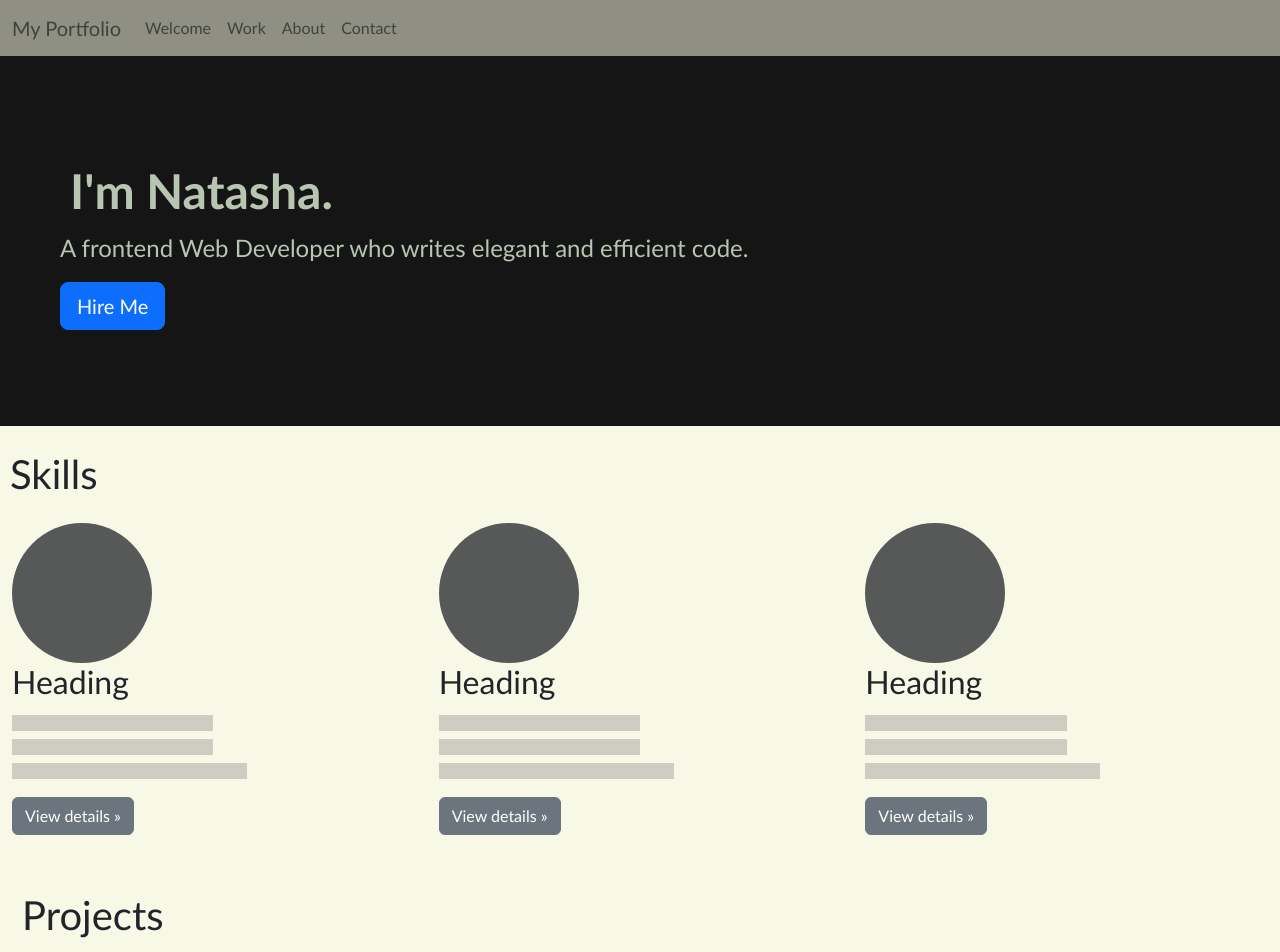
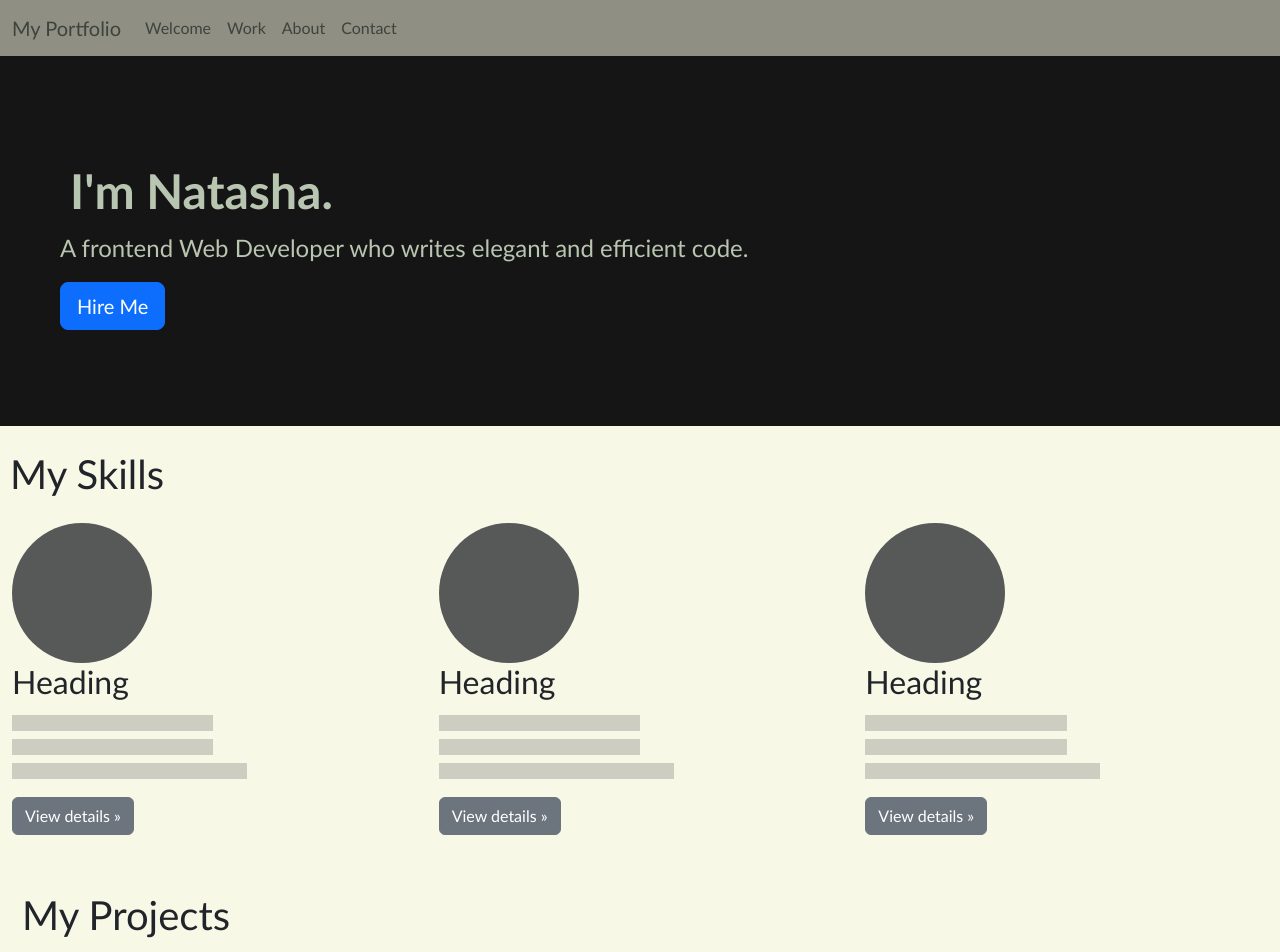
Before and after one commit to Tashsn/Bootstrap-Portfolio, a plain HTML site: page index.html in a window 1280 px wide. Shown: the top 952 px of the page. Drawn offline with nearby package versions, Linux system fonts and the light colour scheme.

Commit message:
added index.html

```diff
--- a/index.html
+++ b/index.html
@@ -41,7 +41,7 @@
       </div>
     </div>
 
-    <h1>Skills</h1>
+    <h1>My Skills</h1>
 
     <div class="container-fluid">
       <div class="row">
@@ -76,7 +76,7 @@
          </div>
          </div>
 
-         <h1>Projects</h1>
+         <h1>My Projects</h1>
          <div class="row featurette">
            <div class="col-md-7">
              <h2 class="featurette-heading fw-normal lh-1">Project 1.</h2>
```
